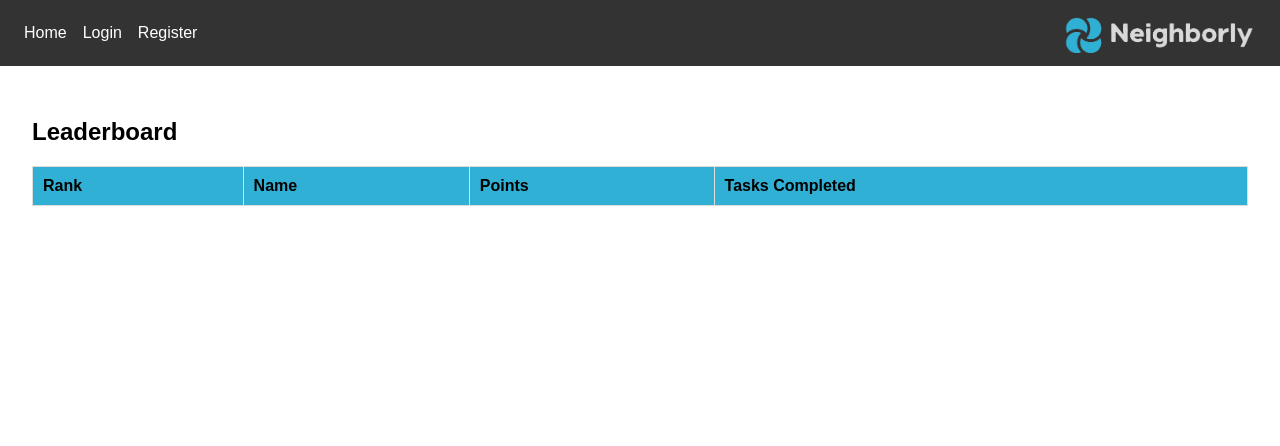
After one commit to AvaTarikk/Neighborly, a Flask app: page /leaderboard in a window 1280 px wide. The commit adds this page. Shown: the top 446 px of the page. Run offline with Flask 3, Linux system fonts and the light colour scheme; lists and menus that the app fills with data are empty.

Commit message:
Leaderboard toegevoegd + Finishing touches

```diff
--- a/app.py
+++ b/app.py
@@ -280,7 +280,7 @@ def accept_task(task_id):
     db.session.commit()
 
     flash("Task accepted successfully!", "success")
-    return redirect(url_for("view_tasks"))
+    return redirect(url_for("my_tasks"))
 
 
 @app.route('/tasks/complete/<int:task_id>', methods=['POST'])
@@ -293,6 +293,8 @@ def complete_task(task_id):
 
     task.status = 'completed' # task is klaar dus status completed
     db.session.commit()
+
+    award_points(task)
 
     flash("Task marked as completed!", "success")
     return redirect(url_for("my_tasks"))
@@ -471,7 +473,7 @@ def chats():
             for message in messages
         }
 
-        # Add chat entries
+        # chats appenden 1 voor 1
         for participant_id in deelnemers:
             if participant_id != user_id: # huidige gebruiker skippen
                 participant = User.query.get(participant_id)
@@ -483,6 +485,26 @@ def chats():
 
     return render_template('chats.html', chats=chats)
 
+def award_points(task):
+    points = 0
+    if task.urgency == 'high':
+        points = 10
+    elif task.urgency == 'medium':
+        points = 5
+    elif task.urgency == 'low':
+        points = 3
+
+    user = User.query.get(task.accepted_by)
+    if user:
+        user.points += points
+        user.completed_tasks += 1
+        db.session.commit()
+
+@app.route('/leaderboard')
+def leaderboard():
+    users = User.query.order_by(User.points.desc()).limit(10).all()
+    return render_template('leaderboard.html', users=users)
+
 
 if __name__ == "__main__":
     with app.app_context():
--- a/models.py
+++ b/models.py
@@ -12,6 +12,8 @@ class User(db.Model):
     profile_pic = db.Column(db.String, default="default_pf.png")
     latitude = db.Column(db.Float, nullable=True)
     longitude = db.Column(db.Float, nullable=True)
+    points = db.Column(db.Integer, nullable=True, default=0)
+    completed_tasks = db.Column(db.Integer, nullable=True, default=0)
     tasks = db.relationship('Task', backref='owner', lazy=True, foreign_keys='Task.user_id')
     accepted_tasks = db.relationship('Task', backref='acceptor', lazy=True, foreign_keys='Task.accepted_by')
 
--- a/static/styles.css
+++ b/static/styles.css
@@ -758,7 +840,34 @@ footer {
     display: inline;
 }
 
+.completed-tekst strong {
+    font-size: 1.2em;
+    color: #31b0d5;
+}
 form button {
     cursor: pointer;
     font-size: 0.9rem;
 }
+
+
+
+
+
+/* leader */
+.leaderboard-table {
+    width: 100%;
+    border-collapse: collapse;
+    margin: 20px 0;
+    font-size: 1em;
+    text-align: left;
+}
+
+.leaderboard-table th, .leaderboard-table td {
+    padding: 10px;
+    border: 1px solid #ddd;
+}
+
+.leaderboard-table th {
+    background-color: #31b0d5;
+    font-weight: bold;
+}
--- a/templates/layout.html
+++ b/templates/layout.html
@@ -23,6 +23,7 @@
                             <li><a href="{{ url_for('my_tasks') }}">My Tasks</a></li>
                             <li><a href="{{ url_for('create_task') }}">Create Task</a></li>
                             <li><a href="{{ url_for('chats') }}">Chats</a></li>
+                            <li><a href="{{ url_for('leaderboard') }}">Leaderboard</a></li>
                         {% endif %}
                     </ul>
                 </nav>
--- /dev/null
+++ b/templates/leaderboard.html
@@ -0,0 +1,25 @@
+{% extends "layout.html" %}
+
+{% block content %}
+<h2>Leaderboard</h2>
+<table class="leaderboard-table">
+    <thead>
+        <tr>
+            <th>Rank</th>
+            <th>Name</th>
+            <th>Points</th>
+            <th>Tasks Completed</th>
+        </tr>
+    </thead>
+    <tbody>
+        {% for user in users %}
+        <tr>
+            <td>{{ loop.index }}</td>
+            <td>{{ user.name }}</td>
+            <td>{{ user.points }}</td>
+            <td>{{ user.completed_tasks }}</td>
+        </tr>
+        {% endfor %}
+    </tbody>
+</table>
+{% endblock %}
```
Also changed, not shown: other parts of static/styles.css (+88 -6 lines), templates/chat.html (+6 -3 lines), templates/chats.html (+13 -7 lines), templates/my_tasks.html (+7 -6 lines), templates/view_tasks.html (+6 -6 lines).
